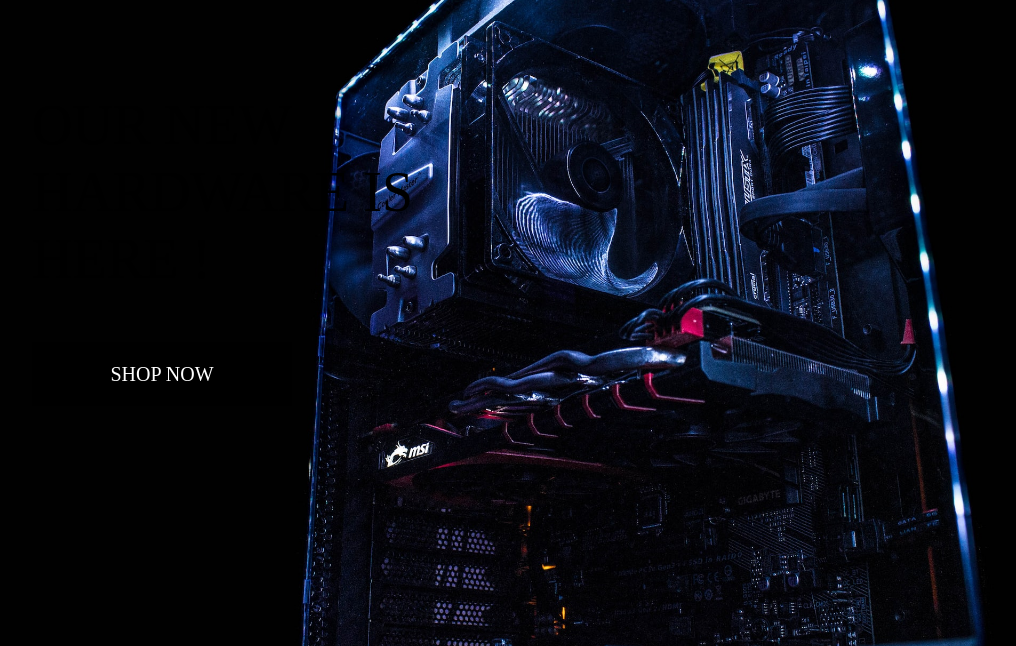
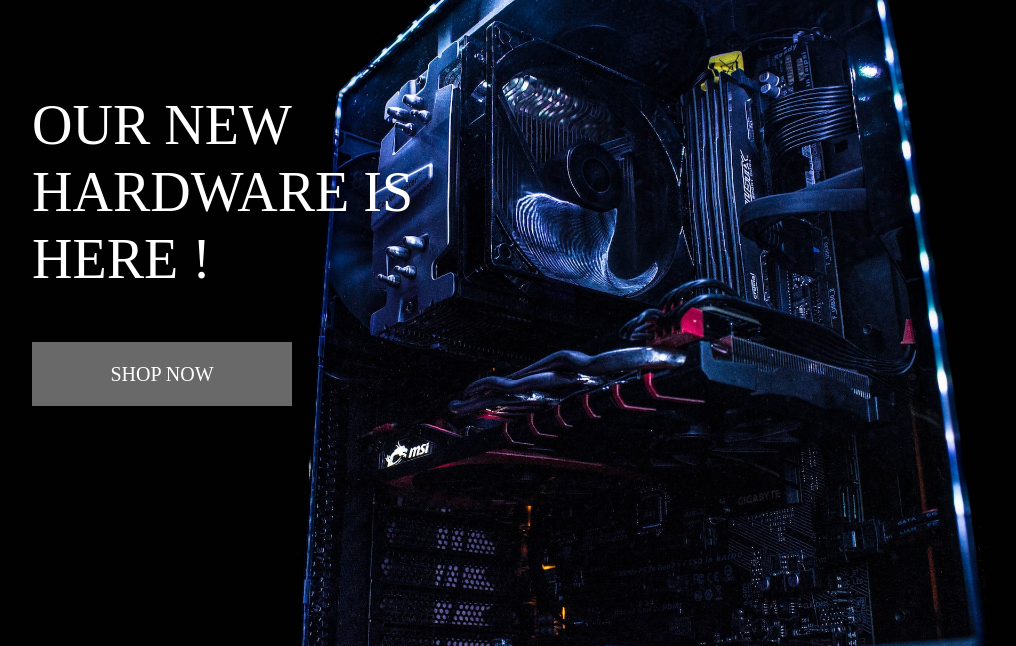
Before and after one commit to 11zouzou11/pc-express, a Django app: template home/templates/home/index.html in a window 1280 px wide. Shown: the part 72-718 px from the top of the page, without its empty margins (111-1127 px from the left). Run offline with Django 3.2, Linux system fonts and the light colour scheme; the template is opened without the code that fills it, so the values that code supplies are empty; some libraries are stand-ins or nearby versions.

Commit message:
testing the css

```diff
--- a/home/templates/home/index.html
+++ b/home/templates/home/index.html
@@ -16,7 +16,7 @@
     <div class="container h-100">
         <div class="row h-100">
             <div class="col-7 col-md-6 my.auto">
-                <h1 class="display-4 logo-font text-black">Our new hardware is here !</h1>
+                <h1 class="display-4 logo-font text-white">Our new hardware is here !</h1>
                 <div class="my-5">
                     <h4>
                         <a href="" class="shop-now-button btn btn-lg rounded-0 text-uppercase py-3">
--- a/static/css/base.css
+++ b/static/css/base.css
@@ -29,7 +29,7 @@ body {
 }
 
 .shop-now-button {
-    background: black;
+    background: dimgray;
     color: white;
     min-width: 260px;
 }
@@ -45,7 +45,7 @@ body {
 .btn-black:hover,
 .btn-black:active,
 .btn-black:focus {
-    background: #222;
+    background: #000;
     color: white;
 }
 
```
